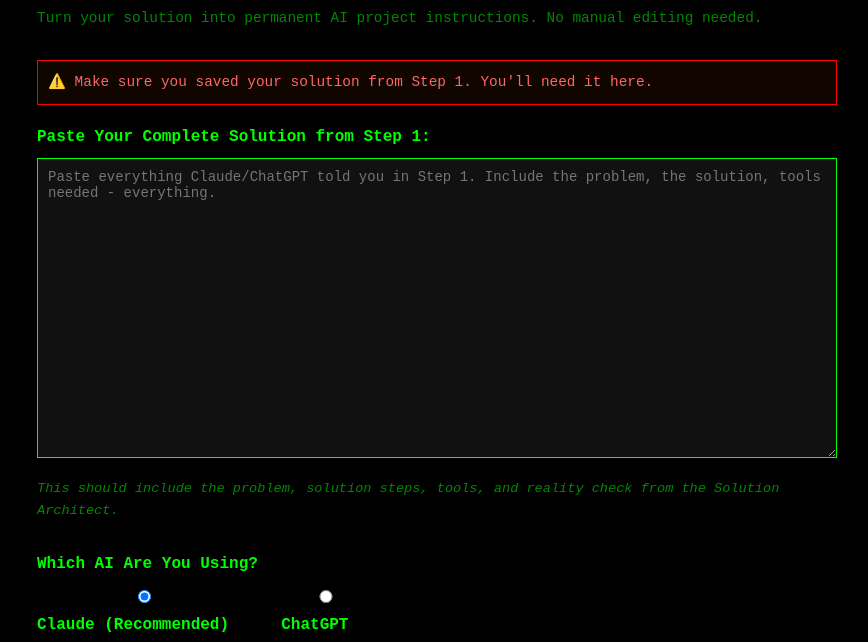
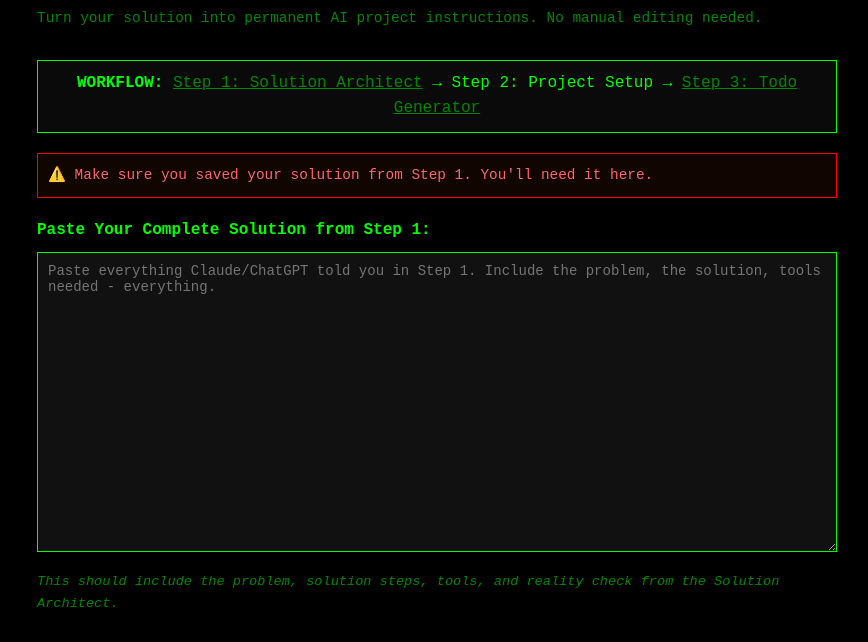
Before and after one commit to Built-Simple/project-setup, a plain HTML site: page index.html in a window 1280 px wide. Shown: the part 142-784 px from the top of the page, without its empty margins (203-1071 px from the left). Drawn offline with Linux system fonts and the light colour scheme.

Commit message:
Add workflow navigation and next step functionality

```diff
--- a/index.html
+++ b/index.html
@@ -154,6 +154,13 @@
         <h1>PROJECT SETUP GENERATOR</h1>
         <p class="tagline">Turn your solution into permanent AI project instructions. No manual editing needed.</p>
 
+        <div style="background: #0a0a0a; border: 1px solid #00FF00; padding: 10px; margin: 20px 0; text-align: center;">
+            <strong>WORKFLOW:</strong>
+            <a href="https://built-simple.github.io/solution-architect/" style="color: #008800;">Step 1: Solution Architect</a> →
+            <span style="color: #00FF00;">Step 2: Project Setup</span> →
+            <a href="https://built-simple.github.io/todo-generator/" style="color: #008800;">Step 3: Todo Generator</a>
+        </div>
+
         <div class="warning">
             ⚠️ Make sure you saved your solution from Step 1. You'll need it here.
         </div>
@@ -194,6 +201,7 @@
         <div id="output">
             <button onclick="copyToClipboard()" class="copy-button">Copy Project Instructions</button>
             <button onclick="downloadInstructions()" style="background: #008800;">Download as Text File</button>
+            <button onclick="goToStep3()" style="background: #0066FF;">Next: Go to Todo Generator →</button>
             <div id="prompt-content"></div>
         </div>
     </div>
@@ -365,6 +373,10 @@ Start the instructions with: "You are helping me build [specific solution from a
             window.URL.revokeObjectURL(url);
             showNotification('✓ Instructions downloaded');
         }
+
+        function goToStep3() {
+            window.open('https://built-simple.github.io/todo-generator/', '_blank');
+        }
     </script>
 </body>
 </html>
```
